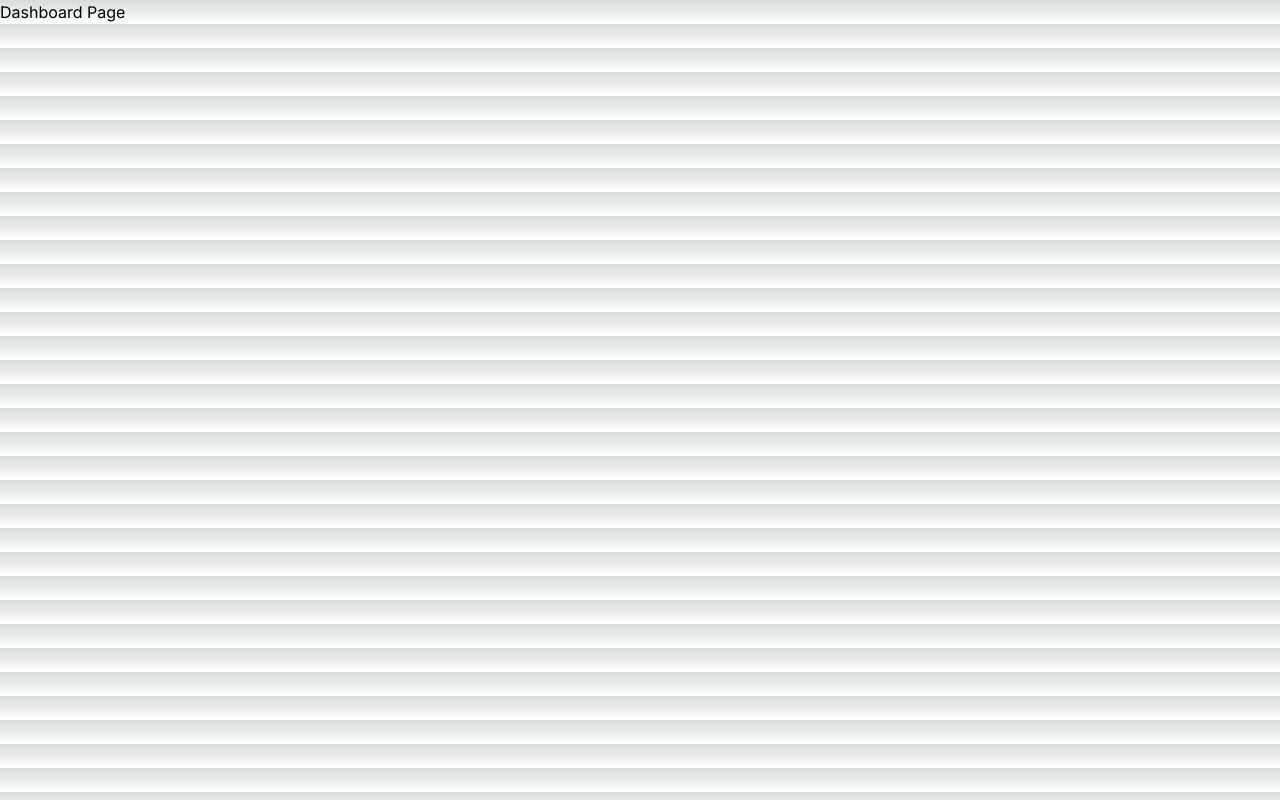
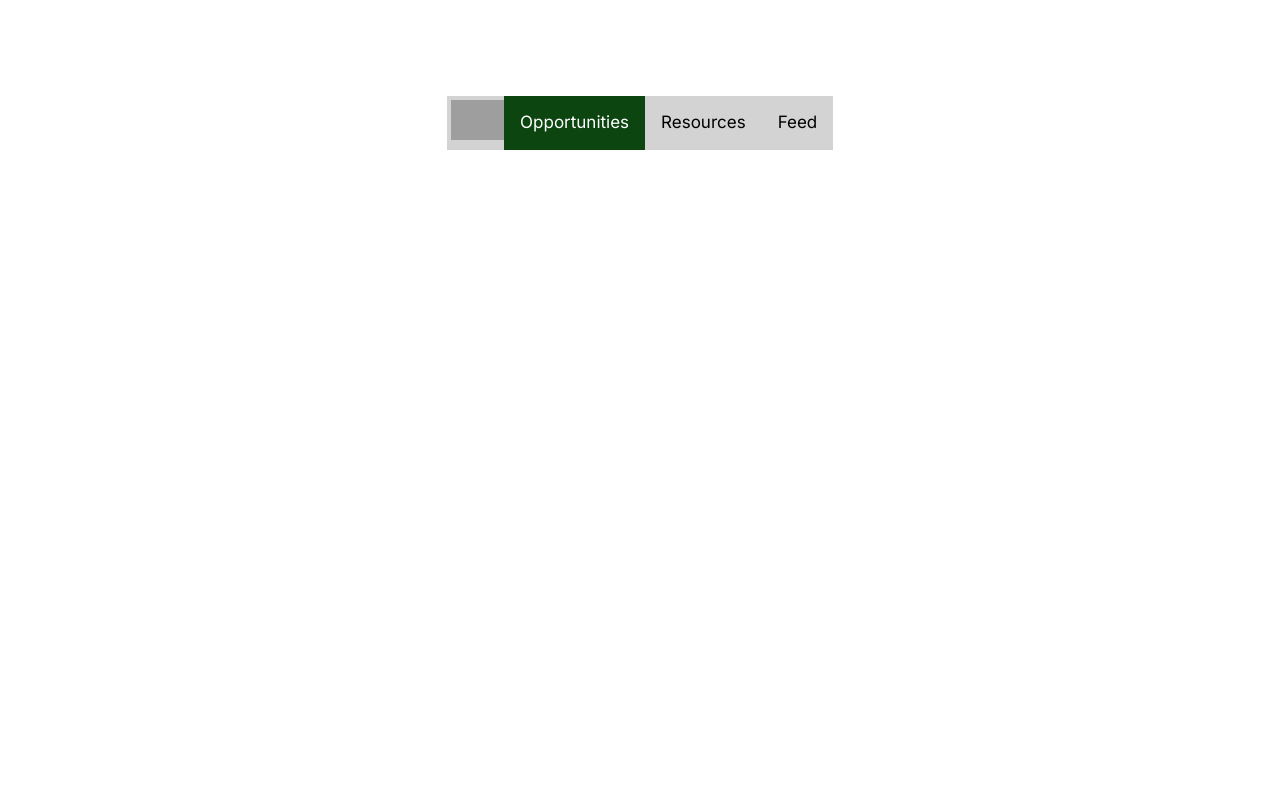
Before and after one commit to cfgchicago23/Team-5, a Next.js app in the folder team-5/: page / in a window 1280 px wide. Built offline with nearby package versions, Linux system fonts and the light colour scheme; grey boxes are pictures that could not be loaded.

Commit message:
adding nav bar

```diff
--- /dev/null
+++ b/team-5/src/app/components/Navbar.tsx
@@ -0,0 +1,16 @@
+import '../globals.css';
+
+const Navbar = () => {
+  return (
+    <body>
+    <div class="topnav">
+        <img src="http://images.squarespace-cdn.com/content/v1/55e48a8ce4b0a8e051b2aea3/1581533791977-LXZWE6Q3JU2GPGEGK0QQ/RTA+logo+2.JPG?format=1500w"/>
+        <a href="#feed">Feed</a>
+        <a href="#resources">Resources</a>
+        <a class="active" href="#opportunities">Opportunities</a>
+    </div>
+    </body>
+  );
+};
+
+export default Navbar;
--- a/team-5/src/app/globals.css
+++ b/team-5/src/app/globals.css
@@ -4,7 +4,7 @@
 
 :root {
   --foreground-rgb: 0, 0, 0;
-  --background-start-rgb: 214, 219, 220;
+  --background-start-rgb: 255, 255, 255;
   --background-end-rgb: 255, 255, 255;
 }
 
@@ -24,4 +24,42 @@ body {
       rgb(var(--background-end-rgb))
     )
     rgb(var(--background-start-rgb));
+    padding: 0;
+    margin: 0;
 }
+
+.topnav {
+  background-color: lightgray;
+  overflow: hidden;
+  margin: 0px;
+}
+
+.topnav img{
+  float: left;
+  height: 40px;
+  margin-top: 4px;
+  margin-left: 4px;
+}
+
+/* Style the links inside the navigation bar */
+.topnav a {
+  float: right;
+  color: black;
+  text-align: center;
+  padding: 14px 16px;
+  text-decoration: none;
+  font-size: 17px;
+  margin-left: auto;
+}
+
+/* Change the color of links on hover */
+.topnav a:hover {
+  background-color: gray;
+  color: white;
+}
+
+/* Add a color to the active/current link */
+.topnav a.active {
+  background-color: #0c4510;
+  color: white;
+}
--- a/team-5/src/app/page.tsx
+++ b/team-5/src/app/page.tsx
@@ -1,11 +1,20 @@
 import Image from 'next/image'
+import Navbar from './components/Navbar'
+import './globals.css'
 
-const DashboardPage = () => {
-  return(
-    <div>
-      <p>Dashboard Page</p>
-    </div>
-  )
-}
+// function MyApp({ Component, pageProps }) {
+//   return <>
+//     <Navbar/>
 
-export default DashboardPage;
+//     <Component {...pageProps} />
+//   </>
+// }
+export default function Home() {
+  return (
+    <main className="flex min-h-screen flex-col items-center justify-between p-24">
+        <Navbar/>
+    </main>
+    )
+  }
+
+// export default MyApp
```
